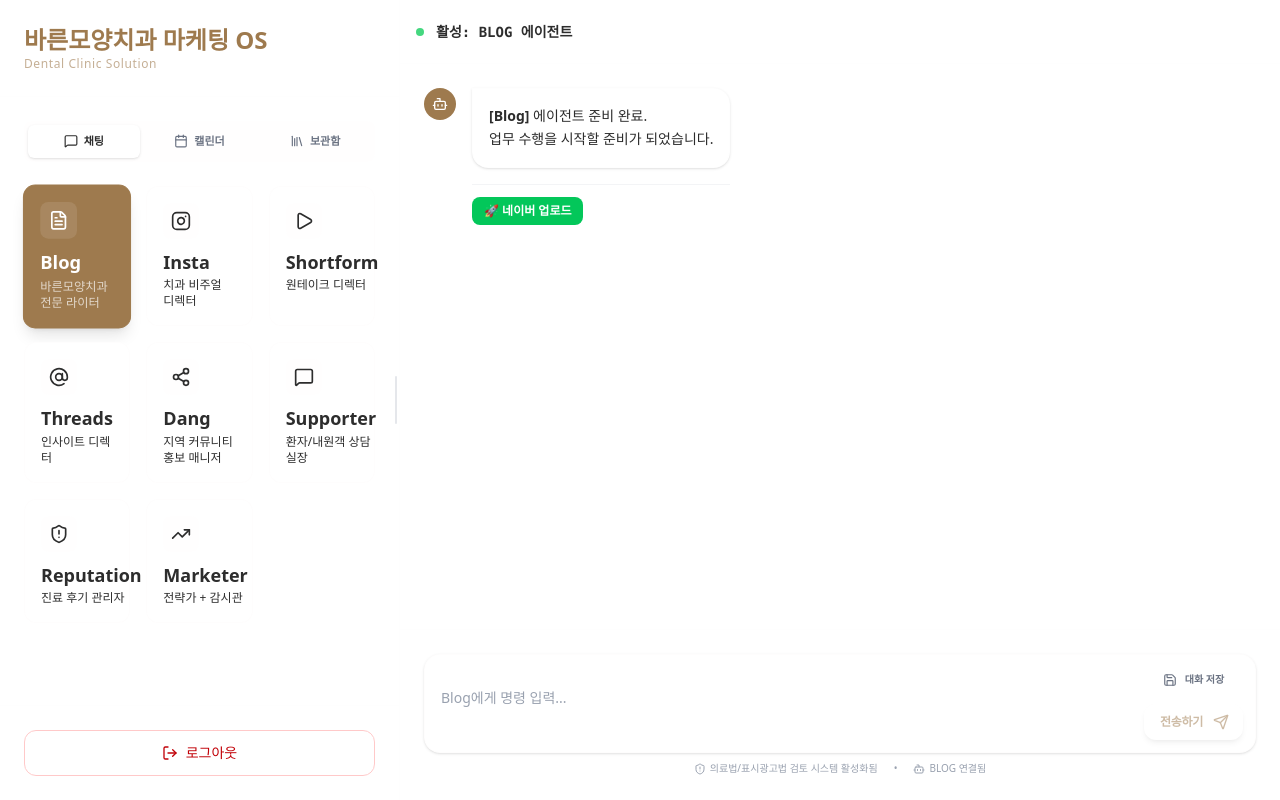
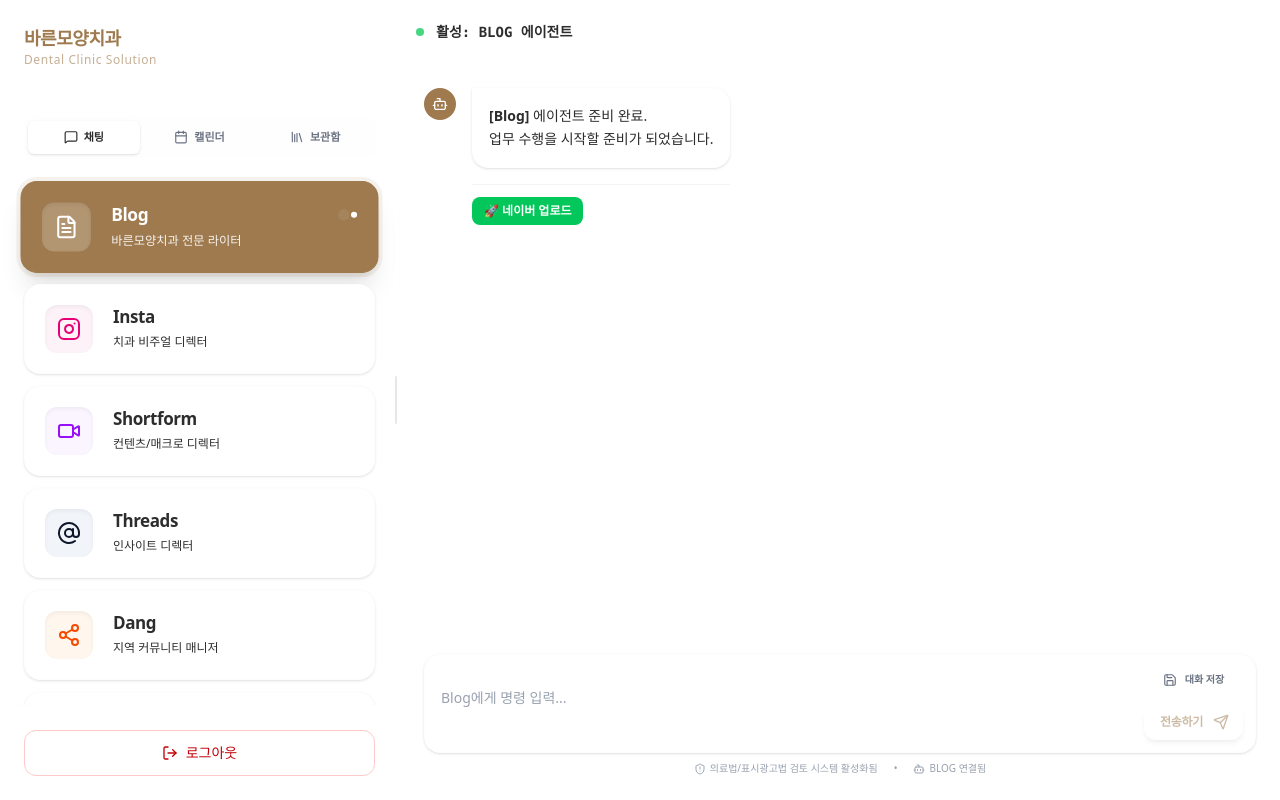
Before and after one commit to itsarainyday88-cpu/BareunShape, a Next.js app: page / in a window 1280 px wide. Built offline with nearby package versions, Linux system fonts and the light colour scheme; no server answers.

Commit message:
Fix: Replicate SeoulYonsei Premium Sidebar & Status Dashboard

```diff
--- a/src/app/(main)/layout.tsx
+++ b/src/app/(main)/layout.tsx
@@ -18,6 +18,9 @@ import {
     Code,
     TrendingUp,
     Menu,
+    Video,
+    CheckCircle,
+    ExternalLink,
     Play,
     AtSign
 } from 'lucide-react';
@@ -74,14 +77,14 @@ function Sidebar() {
     };
 
     const agents = [
-        { id: 'Blog', name: 'Blog', role: '바른모양치과 전문 라이터', icon: FileText, desc: '임플란트/교정 전문 칼럼 및 블로그 컨텐츠 제작' },
-        { id: 'Insta', name: 'Insta', role: '치과 비주얼 디렉터', icon: Instagram, desc: '내원객 모집/병원 전경 중심의 카드뉴스 기획 및 프롬프트 생성' },
-        { id: 'Shortform', name: 'Shortform', role: '원테이크 디렉터', icon: Play, desc: '유튜브 쇼츠/인스타 릴스용 15초 원테이크 대본 기획' },
-        { id: 'Threads', name: 'Threads', role: '인사이트 디렉터', icon: AtSign, desc: '의료적 통찰을 담은 짧고 날카로운 스레드 타래 작성' },
-        { id: 'Dang', name: 'Dang', role: '지역 커뮤니티 홍보 매니저', icon: Share2, desc: '지역 환자/내원객 커뮤니티(당근마켓) 홍보 및 소통' },
-        { id: 'Supporter', name: 'Supporter', role: '환자/내원객 상담 실장', icon: MessageSquare, desc: '카카오톡 등 환자/내원객 진료/상담 문의 응대 스크립트 작성' },
-        { id: 'Reputation', name: 'Reputation', role: '진료 후기 관리자', icon: ShieldAlert, desc: '치과/진료 리뷰에 대한 맞춤형 답변 생성' },
-        { id: 'Marketer', name: 'Marketer', role: '전략가 + 감시관', icon: TrendingUp, desc: '경쟁 치과 동향 분석 및 의료법/광고법 리스크 감시' },
+        { id: 'Blog', name: 'Blog', role: '바른모양치과 전문 라이터', icon: FileText, color: 'text-green-600', bg: 'bg-green-50', desc: '임플란트/교정 전문 칼럼 및 블로그 컨텐츠 제작' },
+        { id: 'Insta', name: 'Insta', role: '치과 비주얼 디렉터', icon: Instagram, color: 'text-pink-600', bg: 'bg-pink-50', desc: '내원객 모집/병원 전경 중심의 카드뉴스 기획 및 프롬프트 생성' },
+        { id: 'Shortform', name: 'Shortform', role: '컨텐츠/매크로 디렉터', icon: Video, color: 'text-purple-600', bg: 'bg-purple-50', desc: '유튜브 쇼츠/인스타 릴스용 대본 기획 및 전략 생성' },
+        { id: 'Threads', name: 'Threads', role: '인사이트 디렉터', icon: AtSign, color: 'text-slate-900', bg: 'bg-slate-100', desc: '의료적 통찰을 담은 짧고 날카로운 스레드 타래 작성' },
+        { id: 'Dang', name: 'Dang', role: '지역 커뮤니티 매니저', icon: Share2, color: 'text-orange-600', bg: 'bg-orange-50', desc: '지역 환자/내원객 커뮤니티(당근마켓) 홍보 및 소통' },
+        { id: 'Supporter', name: 'Supporter', role: '내원객 상담 실장', icon: MessageSquare, color: 'text-blue-600', bg: 'bg-blue-50', desc: '환자/내원객 진료/상담 문의 응대 스크립트 작성' },
+        { id: 'Reputation', name: 'Reputation', role: '진료 후기 관리자', icon: ShieldAlert, color: 'text-red-600', bg: 'bg-red-50', desc: '치과/진료 리뷰에 대한 맞춤형 답변 생성' },
+        { id: 'Marketer', name: 'Marketer', role: '전략가 + 감시관', icon: TrendingUp, color: 'text-amber-600', bg: 'bg-amber-50', desc: '경쟁 치과 동향 분석 및 의료법/광고법 리스크 감시' },
     ];
 
     return (
@@ -103,7 +106,9 @@ function Sidebar() {
                     className="text-left group hover:opacity-70 transition-opacity"
                     title="새로고침 (초기화)"
                 >
-                    <h1 className="text-2xl font-serif font-bold text-secondary">바른모양치과 마케팅 OS</h1>
+                    <div className="flex flex-col gap-0.5">
+                        <h1 className="text-lg font-black tracking-tight text-secondary">바른모양치과 <span className="text-primary font-black">마케팅 OS</span></h1>
+                    </div>
                     <p className="text-xs text-secondary/60 tracking-wider">Dental Clinic Solution</p>
                 </button>
             </div>
@@ -134,35 +139,68 @@ function Sidebar() {
                     </button>
                 </div>
 
-                <div className={`grid grid-cols-2 lg:grid-cols-3 gap-4 transition-opacity ${currentView === 'calendar' ? 'opacity-40 pointer-events-none' : ''}`}>
+                <div className={`flex flex-col gap-3 transition-opacity ${currentView !== 'chat' ? 'opacity-40 pointer-events-none' : ''}`}>
                     {agents.map((agent) => (
                         <button
                             key={agent.id}
                             onClick={() => setActiveAgent(agent.id as any)}
-                            className={`p-4 rounded-xl border transition-all text-left group relative flex flex-col gap-3 hover:z-20
+                            className={`flex items-center gap-5 p-5 rounded-2xl border transition-all text-left group relative
                                 ${activeAgent === agent.id
-                                    ? 'bg-secondary text-primary border-secondary shadow-lg scale-[1.02]'
-                                    : 'bg-white border-sand/40 hover:border-secondary/50 hover:shadow-md text-foreground'
+                                    ? 'bg-secondary text-primary border-secondary shadow-xl scale-[1.02] ring-4 ring-secondary/10'
+                                    : 'bg-white border-sand/40 hover:border-secondary/50 hover:bg-sand/5 text-foreground shadow-sm'
                                 }
                             `}
                         >
-                            <div className={`p-2 rounded-lg w-fit ${activeAgent === agent.id ? 'bg-white/10' : 'bg-sand/20'}`}>
-                                <agent.icon className="w-5 h-5" />
+                            <div className={`p-3 rounded-xl shrink-0 transition-colors shadow-inner
+                                ${activeAgent === agent.id ? 'bg-white/20' : `${agent.bg} ${agent.color}`} `}>
+                                <agent.icon className="w-6 h-6" />
                             </div>
-                            <div>
-                                <h3 className="font-bold text-lg leading-tight">{agent.name}</h3>
-                                <p className={`text-xs mt-1 ${activeAgent === agent.id ? 'text-primary/70' : 'text-foreground/60'}`}>
+                            <div className="flex-1 min-w-0">
+                                <div className="flex items-center justify-between gap-2">
+                                    <h3 className="font-black text-[17px] tracking-tight leading-tight">{agent.name}</h3>
+                                    {activeAgent === agent.id && (
+                                        <div className="flex gap-1">
+                                            <span className="w-1.5 h-1.5 rounded-full bg-primary animate-ping" />
+                                            <span className="w-1.5 h-1.5 rounded-full bg-primary" />
+                                        </div>
+                                    )}
+                                </div>
+                                <p className={`text-[12px] font-medium mt-1.5 truncate ${activeAgent === agent.id ? 'text-primary/90' : 'text-foreground/40'}`}>
                                     {agent.role}
                                 </p>
-                            </div>
-
-                            {/* Hover Tooltip */}
-                            <div className="absolute top-full left-0 right-0 mt-2 p-2 bg-gray-800 text-white text-[10px] rounded opacity-0 group-hover:opacity-100 transition-opacity z-50 pointer-events-none shadow-lg w-full text-center leading-tight">
-                                {agent.desc}
                             </div>
                         </button>
                     ))}
                 </div>
+
+                {/* 🛡️ Strategy Status Dashboard Box */}
+                {currentView === 'chat' && (
+                    <div className="mt-10 p-5 rounded-2xl bg-secondary/5 border border-secondary/20 space-y-4">
+                        <div className="flex items-center justify-between">
+                            <h4 className="text-[11px] font-black text-secondary/60 uppercase tracking-widest flex items-center gap-2">
+                                <Code className="w-3 h-3" /> System Status
+                            </h4>
+                            <span className="text-[10px] bg-green-100 text-green-700 px-2 py-0.5 rounded-full font-bold">READY</span>
+                        </div>
+                        <div className="space-y-3">
+                            <div className="flex items-center justify-between text-[11px]">
+                                <span className="text-foreground/50 font-medium">Phase 1 Insight</span>
+                                <span className="text-secondary font-bold flex items-center gap-1">
+                                    <CheckCircle className="w-3 h-3 text-green-500" /> Synced
+                                </span>
+                            </div>
+                            <div className="flex items-center justify-between text-[11px]">
+                                <span className="text-foreground/50 font-medium">Legal Filter</span>
+                                <span className="text-secondary font-bold flex items-center gap-1 text-[10px]">ACTIVE</span>
+                            </div>
+                            <div className="pt-2 border-t border-secondary/10">
+                                <p className="text-[10px] text-foreground/40 leading-relaxed italic">
+                                    "독보적인 지적 자산을 모든 플랫폼에 일관되게 동기화 중입니다."
+                                </p>
+                            </div>
+                        </div>
+                    </div>
+                )}
             </div>
 
             <div className="p-6 border-t border-sand/30 bg-white/30">
```
